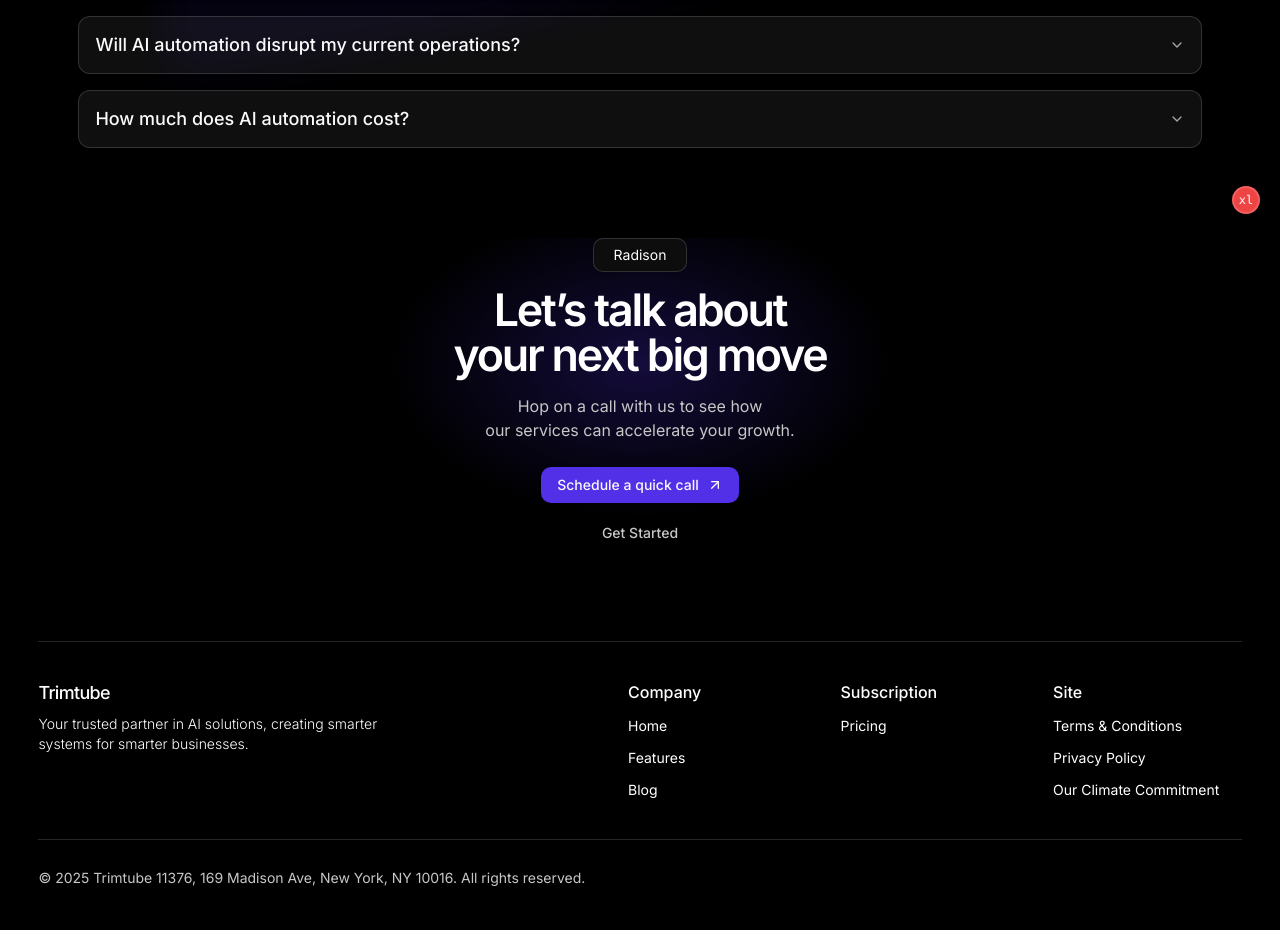
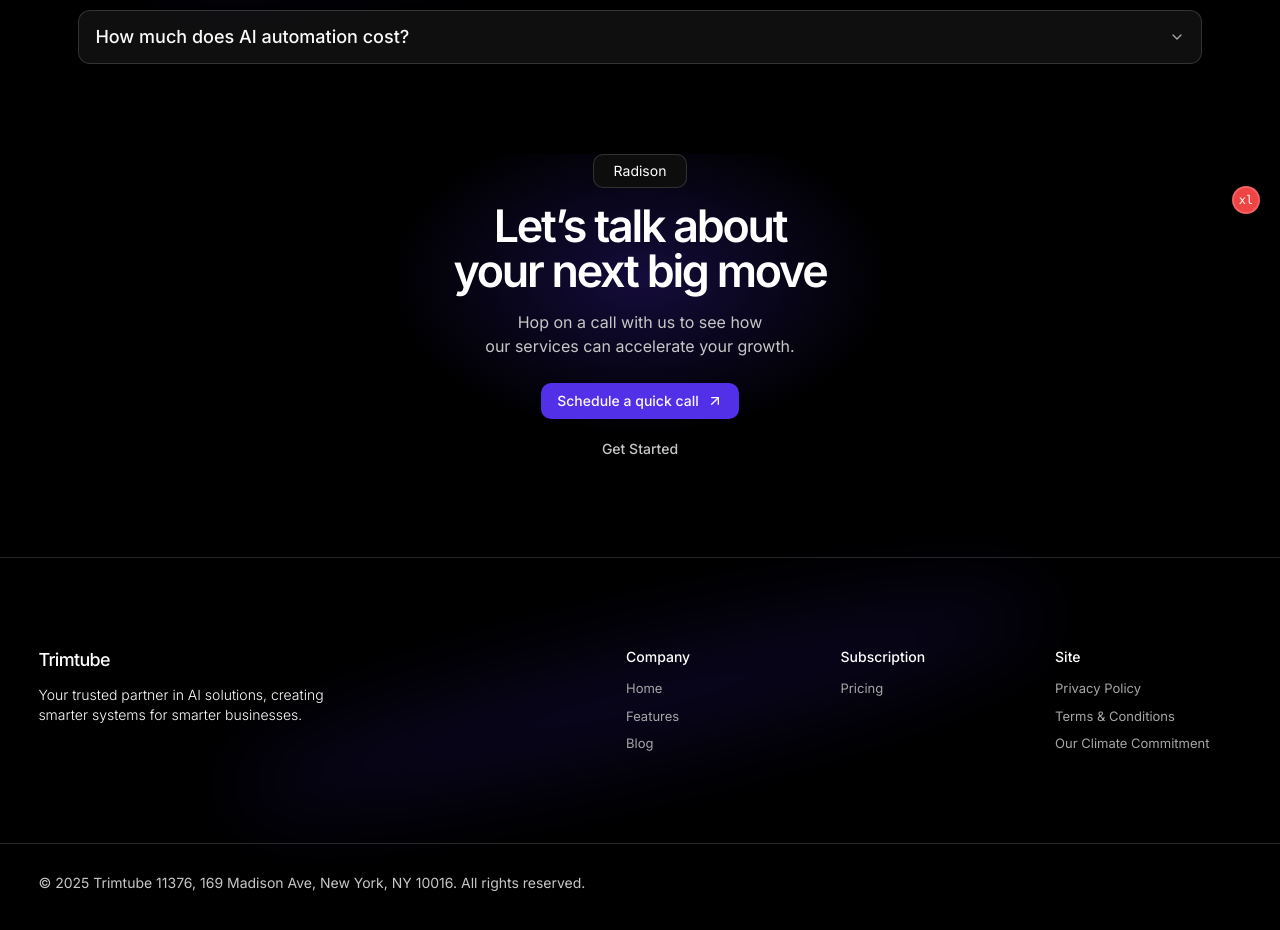
Before and after one commit to hyper-nexus-046/trimtube, a Next.js app: page / in a window 1280 px wide. Shown: the part 566-1496 px from the top of the page. Built offline with nearby package versions, Linux system fonts and the light colour scheme; no server answers.

Commit message:
[FAQ, Footer, Bottom CTA]

```diff
--- a/src/app/page.tsx
+++ b/src/app/page.tsx
@@ -1,4 +1,3 @@
-import Header from "~/components/common/header";
 import { Faq } from "~/components/common/faq";
 import data from "~/content/json-files/faq.json";
 import { PageWrapper } from "~/components/wrappers/pageWrapper";
@@ -6,7 +5,6 @@ import { PageWrapper } from "~/components/wrappers/pageWrapper";
 export default async function HomePage() {
   return (
     <PageWrapper>
-      <Header />
       <Faq data={data} />
     </PageWrapper>
   );
--- a/src/components/common/faq.tsx
+++ b/src/components/common/faq.tsx
@@ -53,7 +53,7 @@ export const Faq = ({
                 className="border-none px-4"
                 value={String(item.id)}
               >
-                <AccordionTrigger className="text-base lg:text-[18px]">
+                <AccordionTrigger className="text-sm lg:text-[18px]">
                   {item.question}
                 </AccordionTrigger>
                 <AccordionContent className="leading-6 text-secondary-foreground lg:text-base">
@@ -63,7 +63,7 @@ export const Faq = ({
             </Card>
           ))}
         </Accordion>
-        <div className="absolute inset-0 z-10 mx-auto w-[85%] bg-[url('/common/faq-overlay-elipse.svg')] bg-cover bg-center opacity-15 blur-xl" />
+        <div className="absolute inset-0 z-10 mx-auto w-[85%] bg-[url('/common/faq-overlay-elipse.svg')] bg-cover bg-center opacity-15 blur-2xl" />
       </div>
     </TitledWrapper>
   );
--- a/src/components/common/footer.tsx
+++ b/src/components/common/footer.tsx
@@ -3,39 +3,41 @@ import { siteConfig } from "~/config/site";
 import Link from "next/link";
 
 export const Footer = () => {
-  const groupedData = siteConfig.mainNav.reduce<Record<string, any[]>>(
-    (acc, item) => {
+  const groupedData: Record<string, { title: string; href: string }[]> =
+    siteConfig.mainNav.reduce<
+      Record<string, { title: string; href: string }[]>
+    >((acc, item) => {
       if (item.type !== "dropdown") {
         const group = item.group;
         if (!acc[group]) {
           acc[group] = [];
         }
-        acc[group].push(item);
+        acc[group].push({ title: item.title, href: item.href ?? "#" });
       }
       return acc;
-    },
-    {},
-  );
+    }, {});
 
   return (
-    <Wrapper className="pb-content-sm">
-      <footer className="grid gap-6 gap-y-7 border-b border-t py-content md:grid-cols-[3fr_1fr_1fr_1fr]">
+    <section className="border-t">
+      <Wrapper className="relative py-content-lg">
+        <div className="absolute inset-0 z-[-1] mx-auto w-[65%] bg-[url('/common/faq-overlay-elipse.svg')] bg-cover bg-center opacity-25 blur-2xl" />
+        <footer className="grid gap-7 md:grid-cols-[3fr_1fr_1fr_1fr]">
           <div>
             <h5 className="text-heading-h7 font-medium">Trimtube</h5>
-          <p className="sm:4/5 pt-2 text-sm font-light lg:w-3/5">
+            <p className="pt-3 text-sm font-light lg:w-3/5">
               Your trusted partner in AI solutions, creating smarter systems for
               smarter businesses.
             </p>
           </div>
           {Object.entries(groupedData).map(([group, items]) => (
             <div key={group}>
-            <h5 className="text-base font-medium">{group}</h5>
-            <ul className="mt-3 space-y-3">
+              <h5 className="text-sm font-medium">{group}</h5>
+              <ul className="mt-3 space-y-2">
                 {items.map((item, index) => (
                   <li key={index}>
                     <Link
                       href={(item as { href: string }).href ?? "#"}
-                    className="block text-sm hover:text-primary"
+                      className="block text-[13px] text-muted-foreground hover:text-foreground"
                     >
                       {(item as { title: string }).title}
                     </Link>
@@ -45,12 +47,15 @@ export const Footer = () => {
             </div>
           ))}
         </footer>
-      <div className="py-content-sm">
+      </Wrapper>
+      <div className="border-t">
+        <Wrapper className="py-content-sm">
           <span className="text-sm text-secondary-foreground">
             © {new Date().getFullYear()} Trimtube 11376, 169 Madison Ave, New
             York, NY 10016. All rights reserved.
           </span>
+        </Wrapper>
       </div>
-    </Wrapper>
+    </section>
   );
 };
--- a/src/config/site.ts
+++ b/src/config/site.ts
@@ -70,18 +70,18 @@ export const siteConfig = {
       forHeader: false,
     },
     {
-      id: 5,
-      title: "Terms & Conditions",
-      href: "/terms",
+      id: 6,
+      title: "Privacy Policy",
+      href: "/privacy",
       type: "link",
       group: "Site",
       pages: [],
       forHeader: false,
     },
     {
-      id: 6,
-      title: "Privacy Policy",
-      href: "/privacy",
+      id: 5,
+      title: "Terms & Conditions",
+      href: "/terms",
       type: "link",
       group: "Site",
       pages: [],
```
Lines whose indentation alone changed are shown as unchanged.
